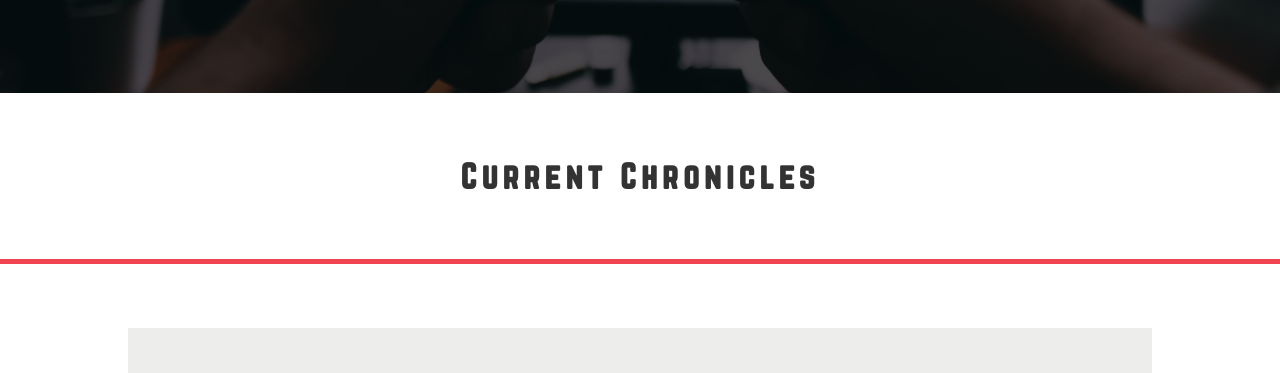
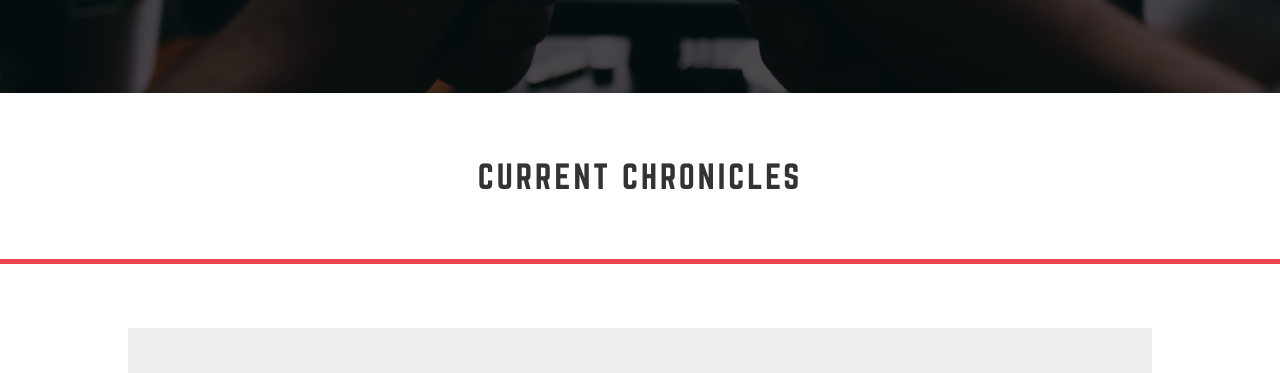
Before and after one commit to Chrisyango/Console-Chronicles, a plain HTML site: page index.html in a window 1280 px wide. Shown: the part 707-1080 px from the top of the page. Drawn offline with nearby package versions, Linux system fonts and the light colour scheme; a web font is replaced by a local one.

Commit message:
letterspacing on current chronicles

```diff
--- a/css/styles.scss
+++ b/css/styles.scss
@@ -173,7 +173,10 @@ h1, h2, h3, h4 {
 	h3 {
 		text-align: center;
 		font-size: 2em;
-		letter-spacing: 5px;	}
+		letter-spacing: 3px;
+		text-transform: uppercase;
+		font-weight: normal;
+		}
 	hr {
 		width: 100%;
 		height: 5px;
@@ -214,3 +217,5 @@ h1, h2, h3, h4 {
 		text-align: center;
 	}
 }
+
+/* MEDIA QUERIES ------------------------------------ */
```
Also changed, not shown: css/styles.css.
